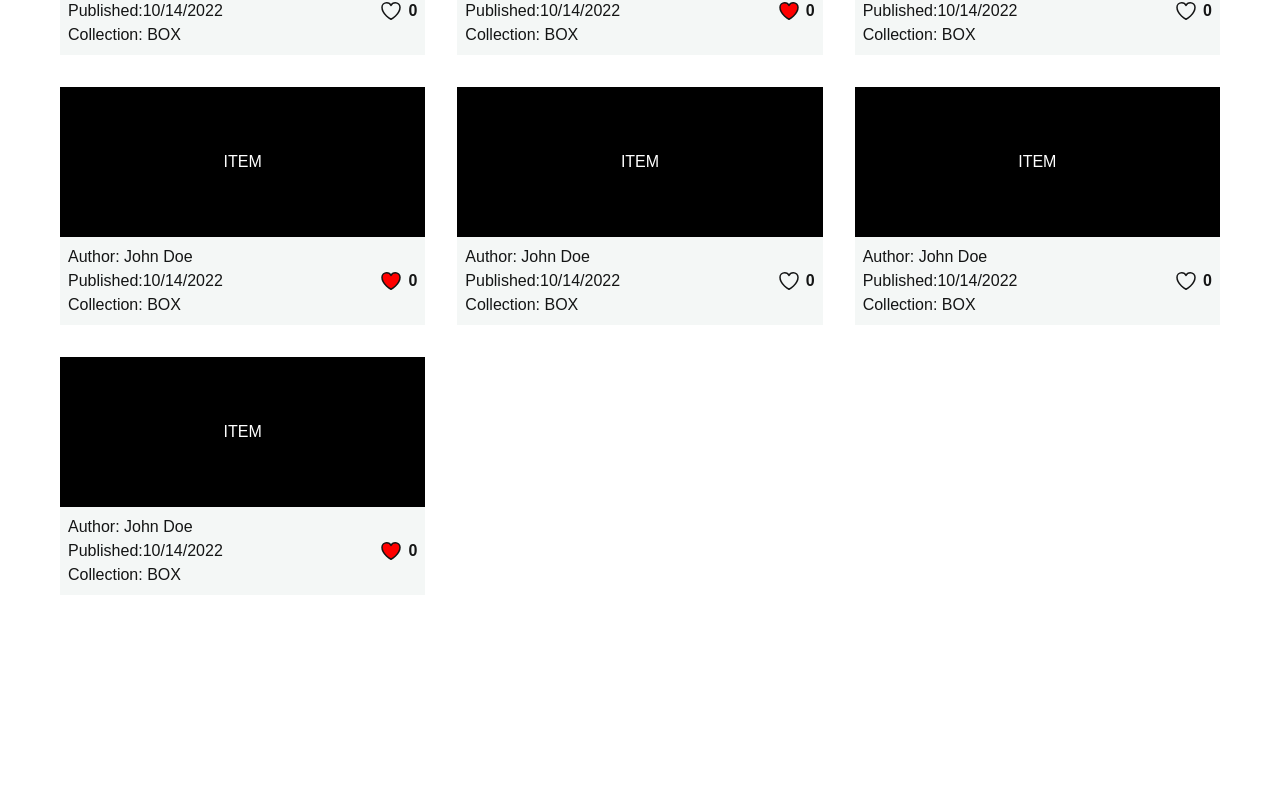
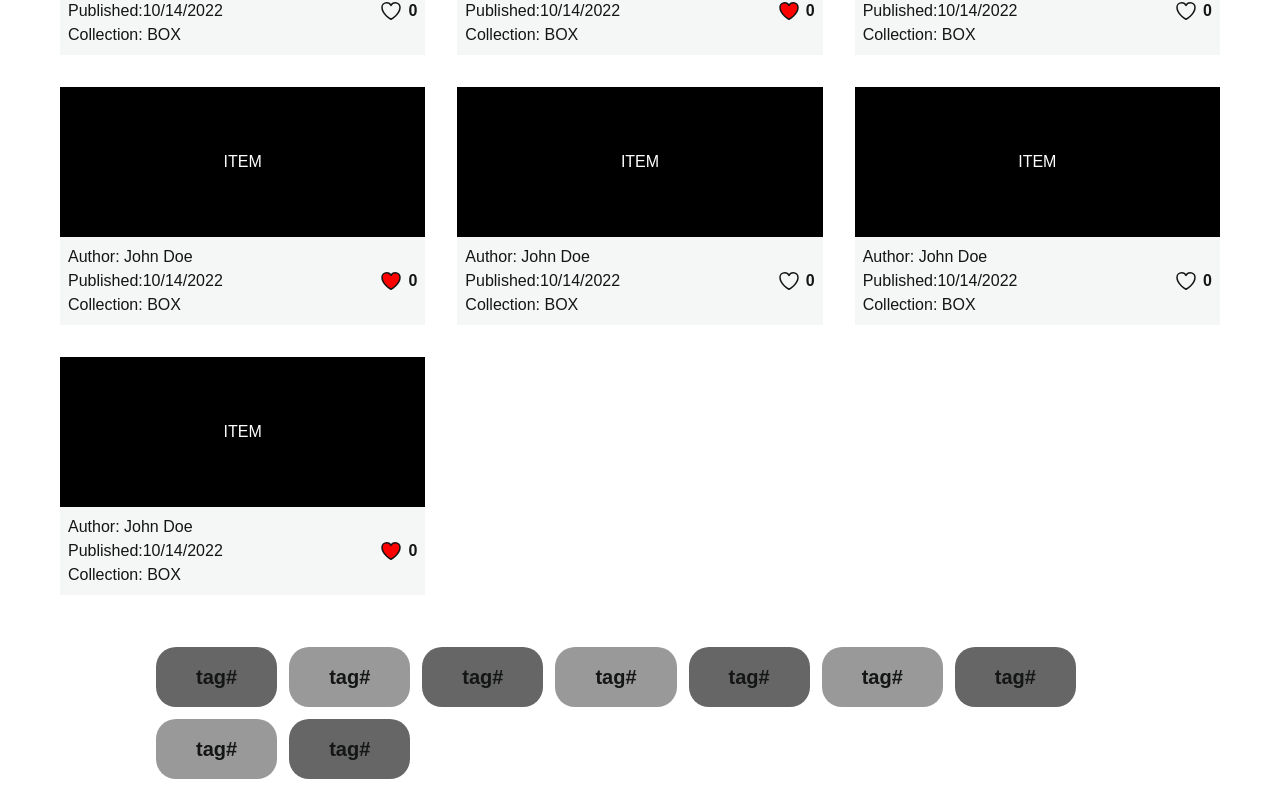
Before and after one commit to MuhammadjonRahimov/course-project, a React (Create React App) app in the folder client/: page / in a window 1280 px wide. Shown: the part 1276-2087 px from the top of the page. Before the commit the page ends 1891 px from the top, so only its background shows below. Built offline with nearby package versions, Linux system fonts and the light colour scheme.

Commit message:
I changed and added Components

```diff
--- a/client/package.json
+++ b/client/package.json
@@ -8,6 +8,7 @@
     "@testing-library/user-event": "^13.5.0",
     "react": "^18.2.0",
     "react-dom": "^18.2.0",
+    "react-hook-form": "^7.37.0",
     "react-router-dom": "^6.4.2",
     "react-scripts": "5.0.1",
     "web-vitals": "^2.1.4"
--- a/client/src/components/Comment.jsx
+++ b/client/src/components/Comment.jsx
@@ -3,7 +3,10 @@ function Comment({ comment }) {
 		<div className="mb-5">
 			<div className="flex items-center gap-2 mb-2">
 				<h3 className="text-[25px] font-bold text-red-900">{comment.name}</h3>
-				<p className="text-[16px] text-[rgb(20, 21, 21)]">{comment.time.toLocaleDateString()}</p>
+				<p className="text-[16px] text-[rgb(20, 21, 21)]">
+					{comment.time.toLocaleDateString() + ' '}
+					{comment.time.toLocaleTimeString()}
+				</p>
 			</div>
 			<div>
 				<p className="bg-[#f4f7f6] text-[rgb(20, 21, 21)] p-2 rounded-[8px] relative
--- a/client/src/components/RegisterOrLogin.jsx
+++ b/client/src/components/RegisterOrLogin.jsx
@@ -1,19 +1,21 @@
 import Modal from "./UI/Modal";
 import MyButton from "./UI/button/MyButton";
 import MyInput from "./UI/MyInput";
+
 import { useState, useContext } from 'react';
 import { IsShownContext } from "../context";
 import { loginInputDates } from "../dates/login-input-dates";
 import { registerInputDates } from "../dates/register-input-dates";
-
+import MyForm from "./UI/MyForm";
 
 function RegisterOrLogin() {
 	const { hideAuthFormHandler } = useContext(IsShownContext);
 	const [isAuth, setIsAuth] = useState(false);
+	const textStyles = 'text-[14px] md:text-[16px]';
+
 	function authHandler() {
 		setIsAuth(!isAuth);
 	}
-	const textStyles = 'text-[14px] md:text-[16px]';
 
 	return (
 		<Modal isReg={true}>
@@ -30,24 +32,24 @@ function RegisterOrLogin() {
 							<p className="font-bold mr-[10px] ">Are you a member ?</p>
 							<button onClick={authHandler} className=" text-[#49c5b1] font-bold">Login now</button>
 						</div>
-						<form className='flex flex-col gap-y-[20px]'>
+						<MyForm className='flex flex-col gap-y-[20px]'>
 							{registerInputDates.map(data =>
 								<MyInput key={data.placeholder} className="border border-[#dbe0df] border-solid  p-[10px]" placeholder={data.placeholder} />
 							)}
 							<MyButton variant="green">register now</MyButton>
-						</form>
+						</MyForm>
 					</> :
 					<>
 						<div className={`flex justify-between items-center mb-[25px] w-[250px] sm:w-[430px] gap-[15px] ${textStyles}`}>
 							<p className="font-bold mr-[10px]">Not a member yet?</p>
 							<button onClick={authHandler} className=" text-[#49c5b1] font-bold">Register now</button>
 						</div>
-						<form className='flex flex-col gap-y-[20px]'>
+						<MyForm className='flex flex-col gap-y-[20px]'>
 							{loginInputDates.map(data =>
 								<MyInput key={data.placeholder} className="border border-[#dbe0df] border-solid  p-[10px]" placeholder={data.placeholder} type={data.type || 'text'} />
 							)}
 							<MyButton variant="green">login now</MyButton>
-						</form>
+						</MyForm>
 					</>
 				}
 			</div>
--- /dev/null
+++ b/client/src/components/Tags.jsx
@@ -0,0 +1,20 @@
+import { Link } from 'react-router-dom';
+
+function Tags(props) {
+	return (
+		<div className="my-5 max-w-[992px] mx-auto p-3 flex flex-wrap gap-3">
+			{props.dates.map((data, index) =>
+				<Link
+					key={index}
+					className="font-bold text-[20px] bg-[#666] even:bg-[#999]
+					rounded-[20px] py-[15px] px-[40px]"
+					to="/"
+				>
+					{data.tag}
+				</Link>
+			)}
+		</div>
+	)
+}
+
+export default Tags;
--- a/client/src/components/UI/MyForm.jsx
+++ b/client/src/components/UI/MyForm.jsx
@@ -1,9 +1,13 @@
+import React from 'react';
+import { useForm } from 'react-hook-form';
+
+
 function MyForm(props) {
+	const { register, handleSubmit, watch, formState: { errors } } = useForm();
 	return (
 		<form {...props}>
 			{props.children}
 		</form>
 	)
 }
-
 export default MyForm;
--- /dev/null
+++ b/client/src/components/pages/Collections.jsx
@@ -0,0 +1,18 @@
+import Card from "../Card";
+import dates from '../../dates/card-dates';
+import Layout from "../UI/Layout";
+import Section from "../section/Section";
+
+import cardDates from '../../dates/card-dates';
+
+console.log(dates);
+
+function Collections() {
+	return (
+		<Layout title="Collection-1">
+			<Section title="Single Collection" dates={cardDates} />
+		</Layout>
+	)
+}
+
+export default Collections;
--- a/client/src/components/pages/Home.jsx
+++ b/client/src/components/pages/Home.jsx
@@ -1,12 +1,17 @@
 import Layout from "../UI/Layout";
 import Section from "../section/Section";
+import cardDates from "../../dates/card-dates";
+import { tags } from "../../dates/tag-dates";
+import Tags from "../Tags";
+
 
 function Home() {
 	const paginationArray = [1, 2, 3, 4, 5];
 	return (
 		<Layout title="Collections">
-			<Section title='Last updates ' />
-			<Section title="Top 5 big collections" />
+			<Section title='Last updates ' dates={cardDates} />
+			<Section title="Top 5 big collections" dates={cardDates} />
+			<Tags dates={tags} />
 		</Layout>
 	)
 }
--- a/client/src/components/section/Section.jsx
+++ b/client/src/components/section/Section.jsx
@@ -1,16 +1,14 @@
 import Pagination from "../Pagination";
 import Card from "../Card";
 import styles from './Section.module.css';
-import cardDates from "../../dates/card-dates";
 
-const arr = [1, 2, 3, 4, 5];
 
 function Section(props) {
 	return (
 		<section className="">
-			<h1 className="text-center my-5 text-[35px] font-bold">{props.title}</h1>
+			{props.title && <h1 className="text-center my-5 text-[35px] font-bold">{props.title}</h1>}
 			<div className={styles['section__row']}>
-				{cardDates.map((data, index) => <Card key={index} data={data} />)}
+				{props.dates.map((data, index) => <Card key={index} data={data} />)}
 			</div>
 			{/* <Pagination pagination={arr} /> */}
 		</section>
--- /dev/null
+++ b/client/src/dates/tag-dates.js
@@ -0,0 +1,11 @@
+export const tags = [
+	{ tag: 'tag#', },
+	{ tag: 'tag#', },
+	{ tag: 'tag#', },
+	{ tag: 'tag#', },
+	{ tag: 'tag#', },
+	{ tag: 'tag#', },
+	{ tag: 'tag#', },
+	{ tag: 'tag#', },
+	{ tag: 'tag#', },
+]
--- a/client/src/routes.js
+++ b/client/src/routes.js
@@ -1,9 +1,11 @@
+import Collections from "./components/pages/Collections"
 import Home from "./components/pages/Home"
 import ItemPage from "./components/pages/ItemPage"
 
 export const publicRoutes = [
 	{ path: '/', element: <Home /> },
-	{ path: '/single-item', element: <ItemPage /> }
+	{ path: '/single-item', element: <ItemPage /> },
+	{ path: '/collection', element: <Collections /> }
 ]
 
 export const privateRoutes = [
```
Also changed, not shown: 1 other file (tests, documents, lock files or other folders).
